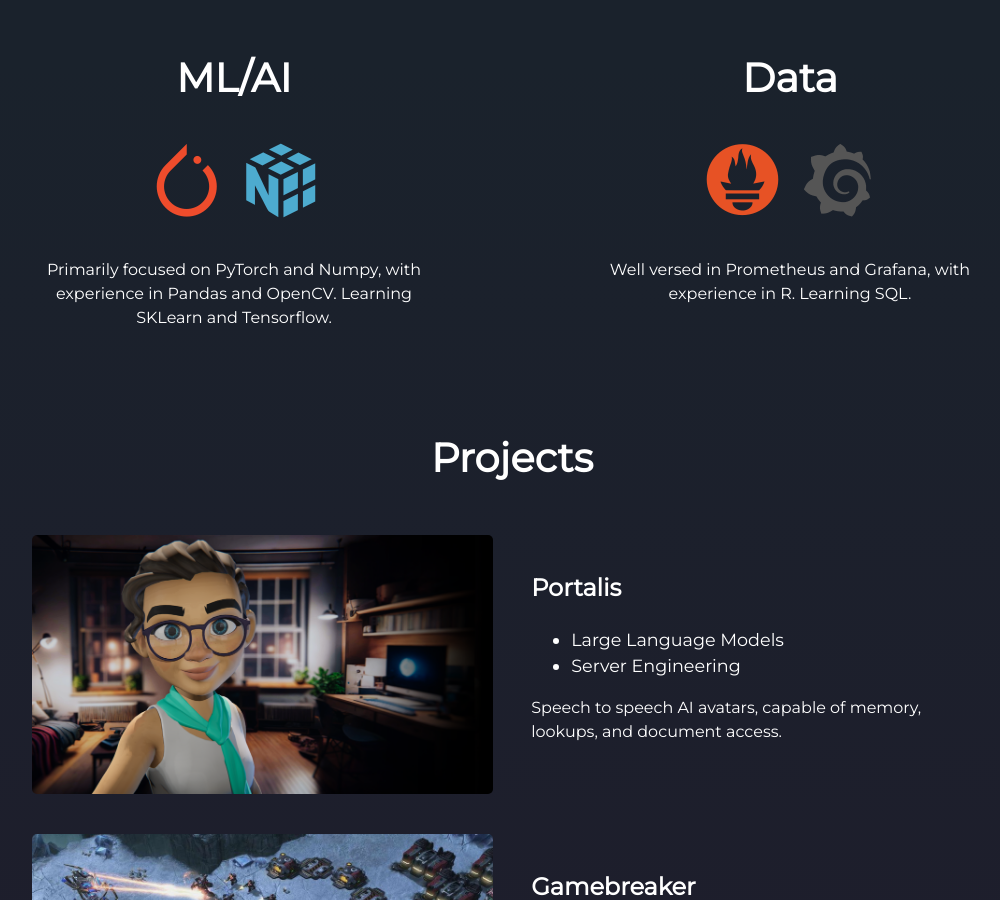
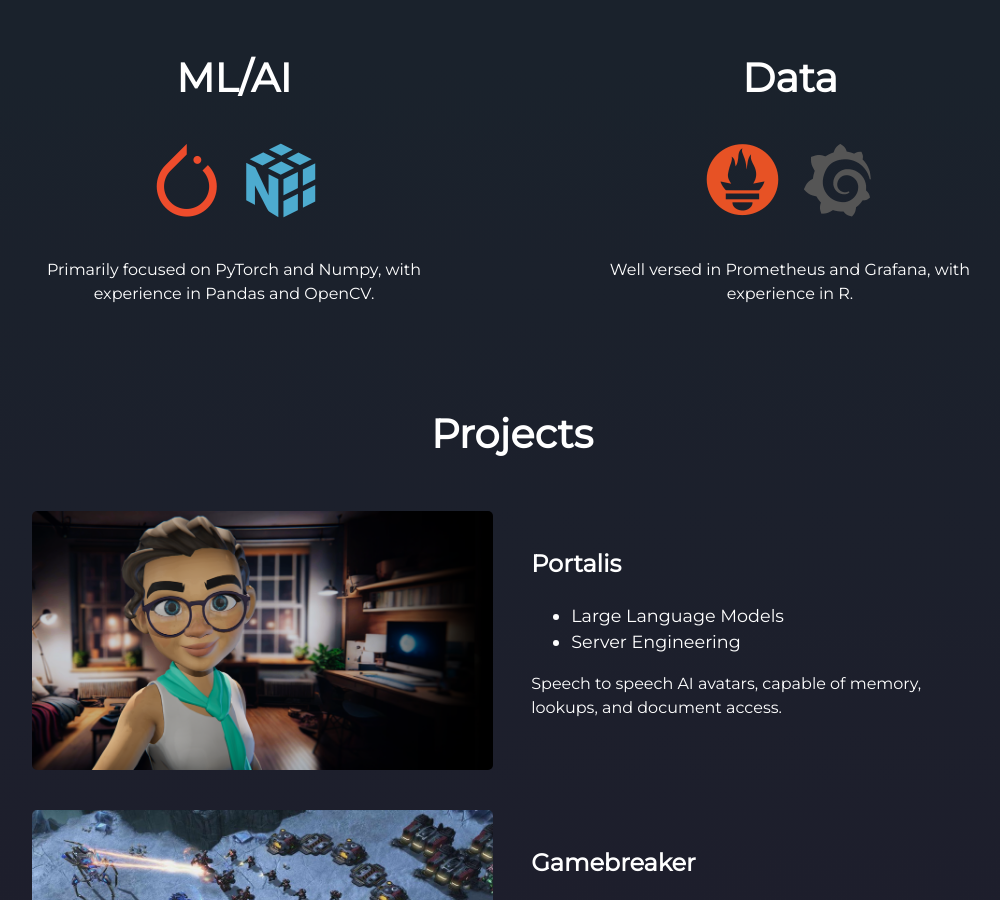
Before and after one commit to ysarda/ysarda.github.io, a Jekyll site: the page built from index.html, in a window 1280 px wide and 900 px high, scrolled down 1708 px. Shown: the whole window, without its empty margins (128-1128 px from the left). Built offline with Jekyll 4.4.1, drawn with Linux system fonts in a browser that asks for light colours.

Commit message:
not learning sql anymore

```diff
--- a/_includes/about.html
+++ b/_includes/about.html
@@ -33,12 +33,12 @@
     <h1 style="color: white;">ML/AI</h1>
     <i class="devicon-pytorch-original colored"></i>
     <i class="devicon-numpy-plain colored"></i>
-    <p style="color: white;">Primarily focused on PyTorch and Numpy, with experience in Pandas and OpenCV. Learning SKLearn and Tensorflow.</p>
+    <p style="color: white;">Primarily focused on PyTorch and Numpy, with experience in Pandas and OpenCV.</p>
   </div>
   <div class="tech">
     <h1 style="color: white;">Data</h1>
     <i class="devicon-prometheus-original colored"></i>
     <i class="devicon-grafana-original"></i>
-    <p style="color: white;"> Well versed in Prometheus and Grafana, with experience in R. Learning SQL.</p>
+    <p style="color: white;"> Well versed in Prometheus and Grafana, with experience in R.</p>
   </div>
 </div>
```
